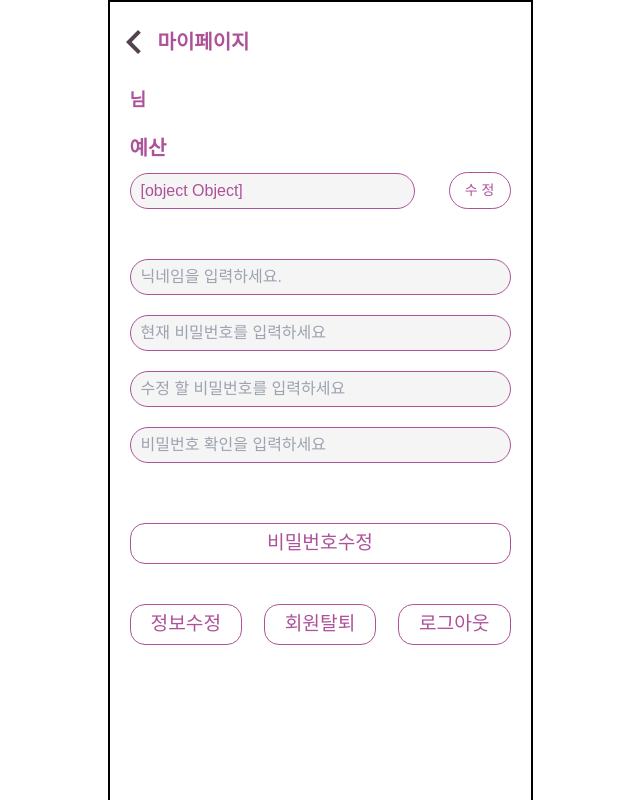
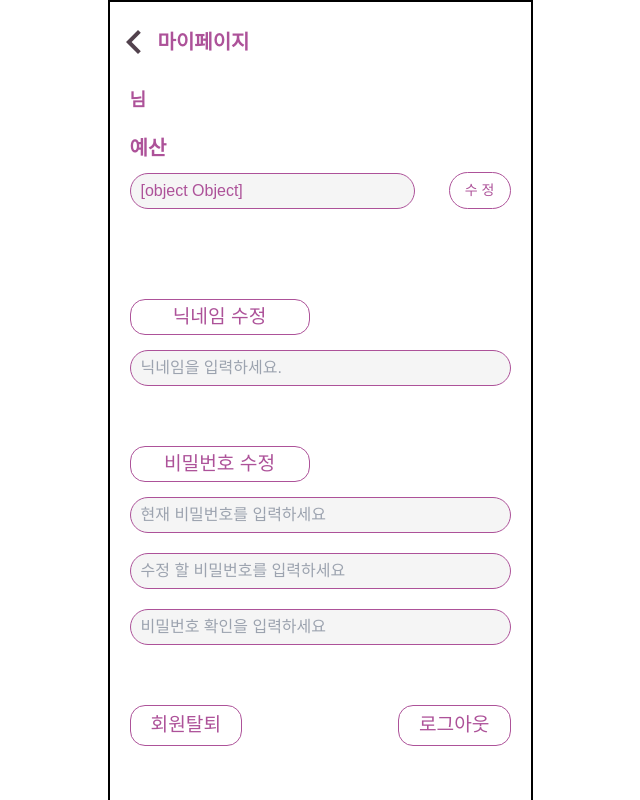
Before and after one commit to haglass/MoneyBook, a React (Create React App) app: page /myPage in a window 1280 px wide. Shown: the top 800 px of the page, without its empty margins (320-960 px from the left). Built offline with nearby package versions, Linux system fonts and the light colour scheme.

Commit message:
Main 차트 위치 수정중

```diff
--- a/src/pages/main/Main.js
+++ b/src/pages/main/Main.js
@@ -37,7 +37,6 @@ const Main = () => {
   useEffect(() => {
     eData();
   }, []);
-
   function priceToString(price) {
     if (price === undefined || price === null) return;
     return price.toString().replace(/\B(?=(\d{3})+(?!\d))/g, ",");
@@ -48,11 +47,17 @@ const Main = () => {
       <span className="absolute font-medium text-main text-[24px] right-[162px] top-[220px]">
         남은 예산
       </span>
+
       <div className="flex flex-col justify-center items-center mt-40 relative">
-        <span className="absolute font-medium text-sub text-[16px] top-[210px]">
         {user.miTargetAmount < 1 ? (
           <>
             <div>
+              <img
+                src="/images/chart.png"
+                alt="kakao"
+                className="absolute bottom-[230px] left-[50px]  object-fill h-80 w-80"
+              />
+              <div className=" absolute bottom-[320px] left-[120px]">
                 <span>현재 목표 금액이 없습니다.</span>
                 <br />
                 <MainEdit
@@ -63,22 +68,18 @@ const Main = () => {
                 >
                   목표금액 설정
                 </MainEdit>
-
+              </div>
             </div>
             {/* <MainChart expenses={expenses} /> */}
-              {/* <img
-                src="/images/chart.png"
-                alt="kakao"
-                className="absolute bottom-0 left-0 scale-150"
-              /> */}
           </>
-
         ) : (
           <>
-              <span>예산 진행률 {Math.floor(expenses.remainingRete)}%</span>
+            <span className=" absolute bottom-[320px] left-[150px] ">
+              예산 진행률 {Math.floor(expenses.remainingRete)}%
+            </span>
             <br />
             <MainEdit
-                className="ml-2 mt-4"
+              className=""
               onClick={(e) => {
                 cashBt();
               }}
@@ -87,9 +88,9 @@ const Main = () => {
             </MainEdit>
           </>
         )}
-        </span>
+        <span className="absolute font-medium text-sub text-[16px] top-[210px]"></span>
 
-        <div className="absolute top-[100px] z-1">
+        <div className="absolute top-[110px] z-1">
           <div className="flex flex-col items-center ">
             {/* 소비된 금액을 userSlice.js 에서 추가할 필요성 있을까? */}
             <MainText>{priceToString(expenses.remaining)}원</MainText>
@@ -97,14 +98,13 @@ const Main = () => {
           </div>
         </div>
 
-        <div className="flex flex-col gap-7">
-
-          <MainChart expenses={expenses} />
+        <div className="flex flex-col gap-5 ">
+          <MainChart expenses={expenses} className="" />
 
           <Link to="/MainAddDetail" className="ml-3">
             <MainBt>내역추가</MainBt>
           </Link>
-          <Link to="/MainDetail"className="ml-3">
+          <Link to="/MainDetail" className="ml-3">
             <MainBt>상세내역</MainBt>
           </Link>
         </div>
--- a/src/pages/user/MyPage.js
+++ b/src/pages/user/MyPage.js
@@ -6,13 +6,11 @@ import tw from "tailwind-styled-components";
 import { useState } from "react";
 import { useEffect } from "react";
 import axios from "axios";
-
 // 정보를 redux 에서 참조할 때 사용 코드
 import { useSelector } from "react-redux";
 // 정보를 redux 에서 업데이트 할 때 사용 코드
 import { useDispatch } from "react-redux";
 import { clearUser, loginUser } from "../../reducer/userSlice";
-
 import { type } from "@testing-library/user-event/dist/type";
 // 회원테스트 정보 : aaa1@aaa.net    QWERt12!
 const MyPage = () => {
@@ -21,21 +19,17 @@ const MyPage = () => {
   // console.log(user.miSeq);
   // 정보를 redux 에서 업데이트 할 때 사용 코드
   const dispatch = useDispatch();
-
   let initVal = {
     nickname: "",
-    email: "",
     nowPassword: "",
     password: "",
     password2: "",
   };
-
   // 설정 금액
   const cash = () => {
     // console.log("예산: ", don);
     // console.log("user: ", user);
     // console.log("user.miSeq: ", user.miSeq);
-
     let body = {
       miTargetAmount: don,
     };
@@ -53,7 +47,6 @@ const MyPage = () => {
           miStatus: user.miStatus,
           miSnsType: user.miSnsType,
         };
-
         dispatch(loginUser(userInfo));
         navigate("/main");
       })
@@ -61,12 +54,12 @@ const MyPage = () => {
         console.log(err);
       });
   };
-
   const [don, setDon] = useState(0);
   useEffect(() => {
     setDon(user.miTargetAmount);
   }, []);
   const [val, setVal] = useState(initVal);
+  console.log(val);
   const handleChange = (e) => {
     // console.log(e.target);
     // tag = {name:"nickname", value:"123"}
@@ -112,13 +105,11 @@ const MyPage = () => {
   useEffect(() => {
     console.log(Err);
   }, [Err]);
-
   // useEffect(() => {
   //   if (user.miTargetAmount < 1) {
   //     alert("예산금액을 0원이상 설정하세요.");
   //   }
   // }, []);
-
   // 예산을 수정시 항목 체크
   const handleDonSubmit = (e) => {
     e.preventDefault();
@@ -147,36 +138,44 @@ const MyPage = () => {
       alert("취소 되었습니다.");
     }
   };
-
+  let body = {
+    miPwd: val.nowPassword,
+    miUpdatePwd: val.password,
+    miCheckUpdatePwd: val.password2,
+    miNickname: val.nickname,
+  };
+  const [nickErr, setNickErr] = useState([]);
+  const [pwErr, setPwErr] = useState([]);
   const pwEd = (e) => {
-    let body = {
-      miPwd: "string",
-      miUpdatePwd: "string",
-      miCheckUpdatePwd: "string",
-      miNickname: "string",
-      miTargetAmount: 0,
-    };
     axios
-      .post(`http://192.168.0.151:9898/member/update/pwd/${user.miSeq}`)
+      .post(`http://192.168.0.151:9898/member/update/pwd/${user.miSeq}`, body)
       .then((res) => {
         alert("수정되었습니다.");
       })
       .catch((err) => {
         console.log(err);
+        setPwErr(err.data);
       });
   };
-
   const nicknameEd = (e) => {
     axios
-      .post(`http://192.168.0.151:9898/member/update/nickname/${user.miSeq}`)
+      .post(
+        `http://192.168.0.151:9898/member/update/nickname/${user.miSeq}`,
+        body
+      )
       .then((res) => {
         alert("수정되었습니다.");
       })
       .catch((err) => {
         console.log(err);
+        setNickErr(err.data);
       });
   };
-
+  console.log(nickErr);
+  function priceToString(price) {
+    if (price === undefined || price === null) return;
+    return price.toString().replace(/\B(?=(\d{3})+(?!\d))/g, ",");
+  }
   return (
     <div>
       <css.MyPageDiv>
@@ -197,7 +196,6 @@ const MyPage = () => {
                 <form onSubmit={handleDonSubmit}>
                   <input
                     type="text"
-                    placeholder="수정금액"
                     value={don}
                     required
                     onChange={(e) => setDon(parseInt(e.target.value))}
@@ -210,6 +208,15 @@ const MyPage = () => {
             </div>
           </div>
           <form onSubmit={handleSubmit}>
+            <button
+              type="submit"
+              className="mb-[15px] w-[180px] h-[36px] text-xs font-medium"
+              onClick={(e) => {
+                nicknameEd();
+              }}
+            >
+              닉네임 수정
+            </button>
             <input
               type="text"
               id="nickname"
@@ -218,8 +225,17 @@ const MyPage = () => {
               onChange={handleChange}
             />
             <span className="err text-xs">{Err.nickname}</span>
+            <button
+              type="submit"
+              className="mb-[15px] w-[180px] h-[36px] text-xs font-medium"
+              onClick={(e) => {
+                pwEd(e);
+              }}
+            >
+              비밀번호 수정
+            </button>
             <input
-              type="text"
+              type="password"
               id="nowPassword"
               name="nowPassword"
               placeholder="현재 비밀번호를 입력하세요"
@@ -227,7 +243,7 @@ const MyPage = () => {
             />
             <span className="err text-xs">{Err.nowPassword}</span>
             <input
-              type="text"
+              type="password"
               id="password"
               name="password"
               placeholder="수정 할 비밀번호를 입력하세요"
@@ -242,12 +258,8 @@ const MyPage = () => {
               onChange={handleChange}
             />
             <span className="err text-xs">{Err.password2}</span>
-            <button onClick={(e) => pwEd()}>비밀번호수정</button>
           </form>
           <div className="flex justify-between">
-            <button type="submit" onClick={handleSubmit} value="SUBMIT">
-              정보수정
-            </button>
             <button
               type="button"
               onClick={(e) => {
```
Also changed, not shown: public/images/chart.png (added). Lines whose indentation alone changed are shown as unchanged.
